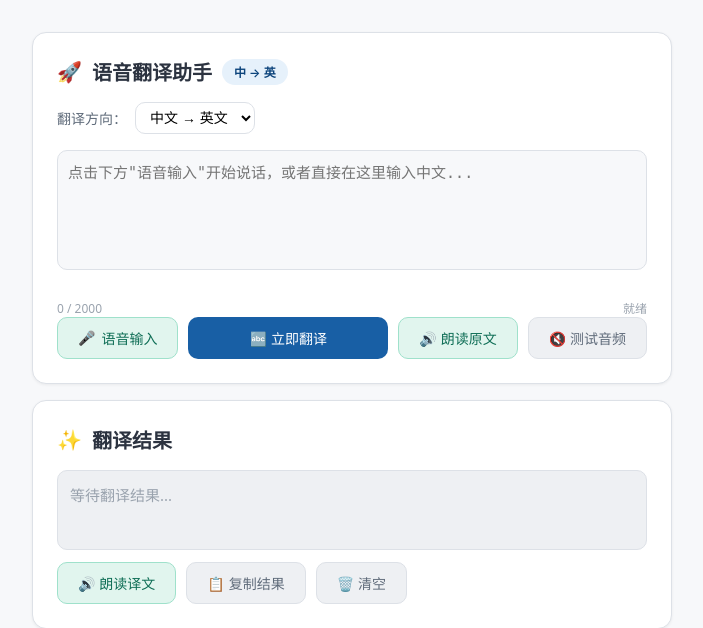
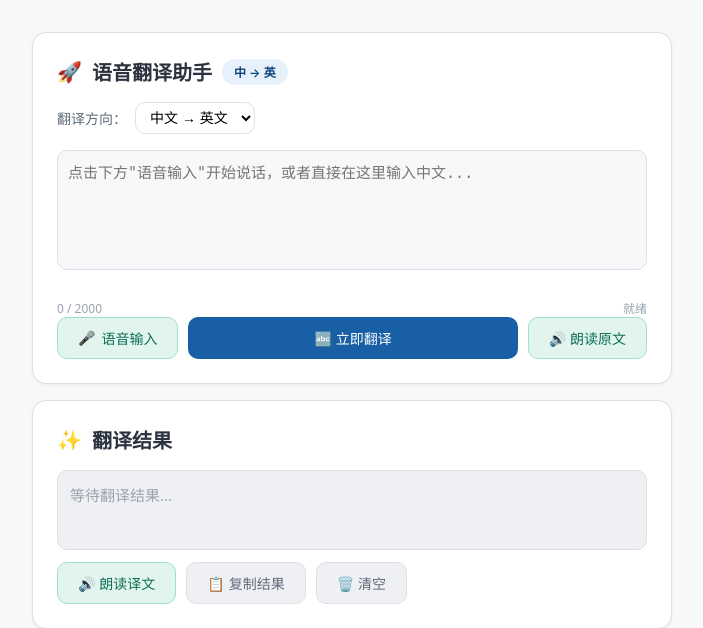
Before and after one commit to clever159/Ivy_Voice_Web, a Flask app: page / in a window 1280 px wide. Shown: the top 628 px of the page, without its empty margins (288-991 px from the left). Run offline with Flask 2, Linux system fonts and the light colour scheme.

Commit message:
清理: 移除测试按钮

```diff
--- a/templates/index.html
+++ b/templates/index.html
@@ -74,7 +74,6 @@
         </button>
         <button class="btn btn-trans" id="trans-btn">🔤 立即翻译</button>
         <button class="btn btn-speak" id="speak-input-btn">🔊 朗读原文</button>
-        <button class="btn" id="test-audio-btn" style="background: var(--gray-100); color: var(--gray-600); border: 1px solid var(--gray-200);">🔇 测试音频</button>
       </div>
 
       <div class="error-box" id="error-box"></div>
@@ -110,7 +109,6 @@
     const clearBtn = document.getElementById('clear-btn');
     const charCount = document.getElementById('char-count');
     const statusText = document.getElementById('status-text');
-    const testAudioBtn = document.getElementById('test-audio-btn'); // 新增测试按钮
 
     let isRecording = false;
     let isSpeaking = false;
@@ -566,64 +564,6 @@
       }
     });
 
-    // 测试音频按钮
-    testAudioBtn.addEventListener('click', () => {
-      testAudioBtn.innerHTML = '<span>🔊</span> 测试中...';
-      testAudioBtn.disabled = true;
-
-      console.log('🔍 开始音频测试...');
-
-      try {
-        // 测试1：播放一个简单的 Beep 声
-        console.log('📢 测试1：播放测试音...');
-        const audioCtx = new (window.AudioContext || window.webkitAudioContext)();
-        const oscillator = audioCtx.createOscillator();
-        const gainNode = audioCtx.createGain();
-        oscillator.connect(gainNode);
-        gainNode.connect(audioCtx.destination);
-
-        oscillator.frequency.value = 440; // 440Hz = A
-        gainNode.gain.value = 0.3;
-        oscillator.start();
-
-        setTimeout(() => {
-          oscillator.stop();
-          console.log('✅ 测试1完成！');
-
-          // 测试2：朗读测试文本
-          console.log('📢 测试2：朗读测试文本...');
-          const utterance = new SpeechSynthesisUtterance('你好！这是一个测试。');
-          utterance.lang = 'zh-CN';
-
-          utterance.onstart = () => {
-            console.log('▶️ 测试朗读开始');
-            showSuccess('如果您听到了声音，音频功能正常！');
-          };
-
-          utterance.onend = () => {
-            console.log('⏹️ 测试朗读结束');
-            testAudioBtn.innerHTML = '🔇 测试音频';
-            testAudioBtn.disabled = false;
-          };
-
-          utterance.onerror = (e) => {
-            console.error('❌ 测试朗读失败:', e);
-            showError('朗读测试失败，请检查浏览器设置');
-            testAudioBtn.innerHTML = '🔇 测试音频';
-            testAudioBtn.disabled = false;
-          };
-
-          window.speechSynthesis.speak(utterance);
-        }, 500);
-
-      } catch (err) {
-        console.error('❌ 音频测试异常:', err);
-        showError('音频测试失败: ' + err.message);
-        testAudioBtn.innerHTML = '🔇 测试音频';
-        testAudioBtn.disabled = false;
-      }
-    });
-
     // 初始化
     updateDirection();
   </script>
```
